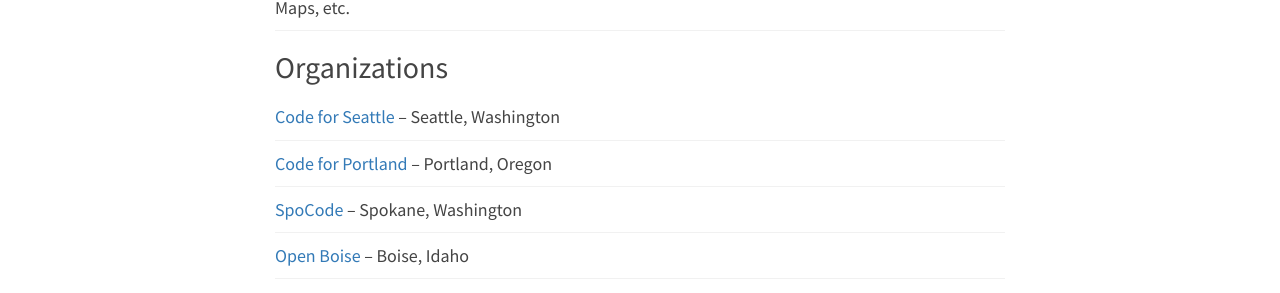
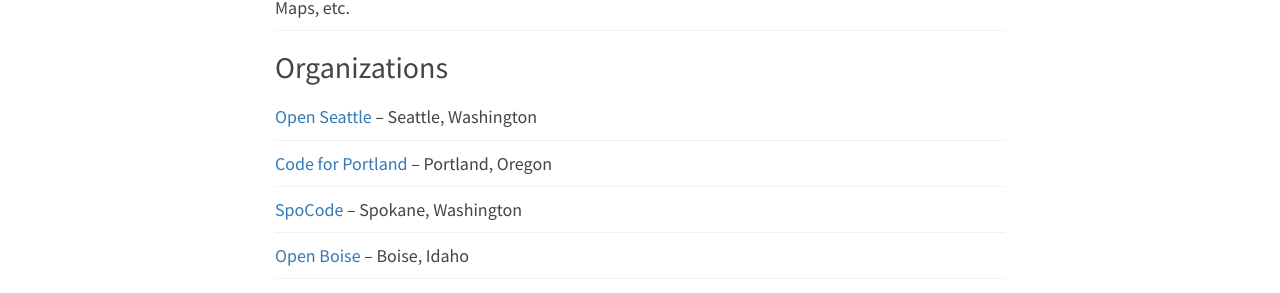
Before and after one commit to nwdata/nwdata.org, a Jekyll site: the page built from index.html, in a window 1280 px wide and 900 px high, scrolled down 5522 px. Shown: the part 155-448 px from the top of the window. Built offline with Jekyll 4.4.1, drawn with Linux system fonts in a browser that asks for light colours; nearby versions of some CDN libraries.

Commit message:
Replace Code for Seattle org with Open Seattle

```diff
--- a/index.html
+++ b/index.html
@@ -108,7 +108,7 @@
 
       <h2>Organizations</h2>
       <ul>
-        <li><a href="http://codeforseattle.org/" target="_blank">Code for Seattle</a> – Seattle, Washington</li>
+        <li><a href="http://openseattle.org" target="_blank">Open Seattle</a> – Seattle, Washington</li>
         <li><a href="https://twitter.com/CodeforPortland" target="_blank">Code for Portland</a> – Portland, Oregon</li>
         <li><a href="http://www.spocode.org/" target="_blank">SpoCode</a> – Spokane, Washington</li>
         <li><a href="http://openboise.org" target="_blank">Open Boise</a> – Boise, Idaho</li>
```
